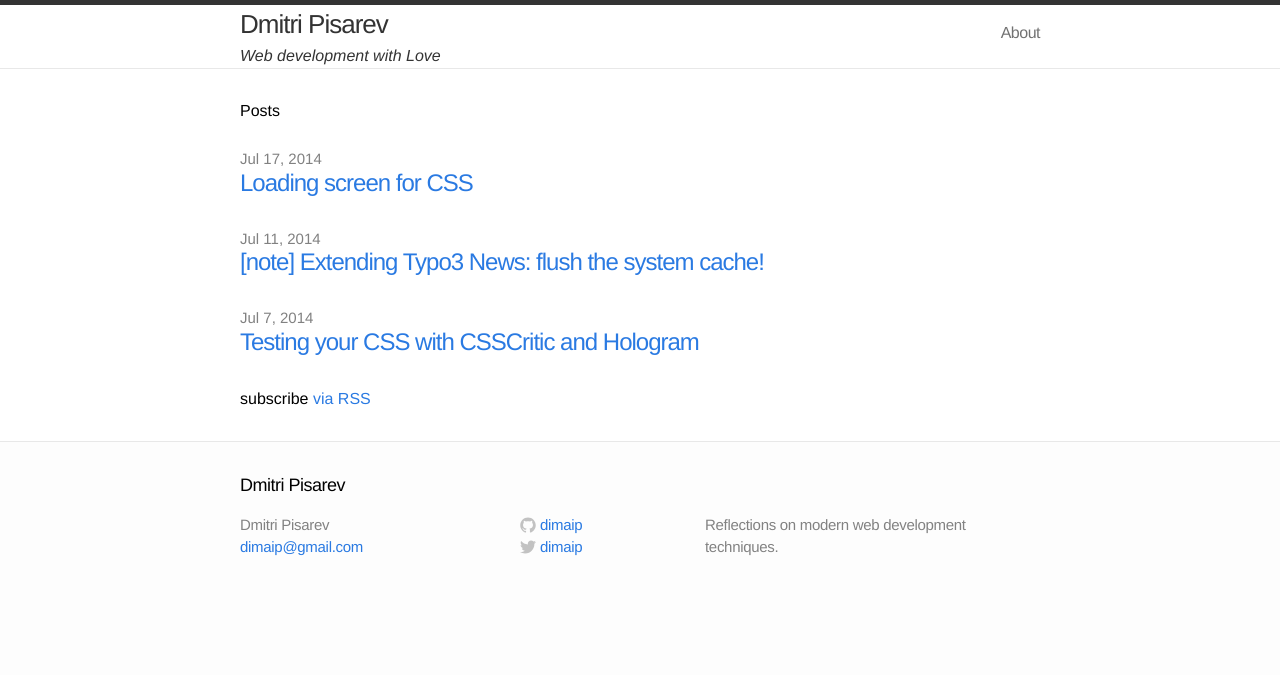
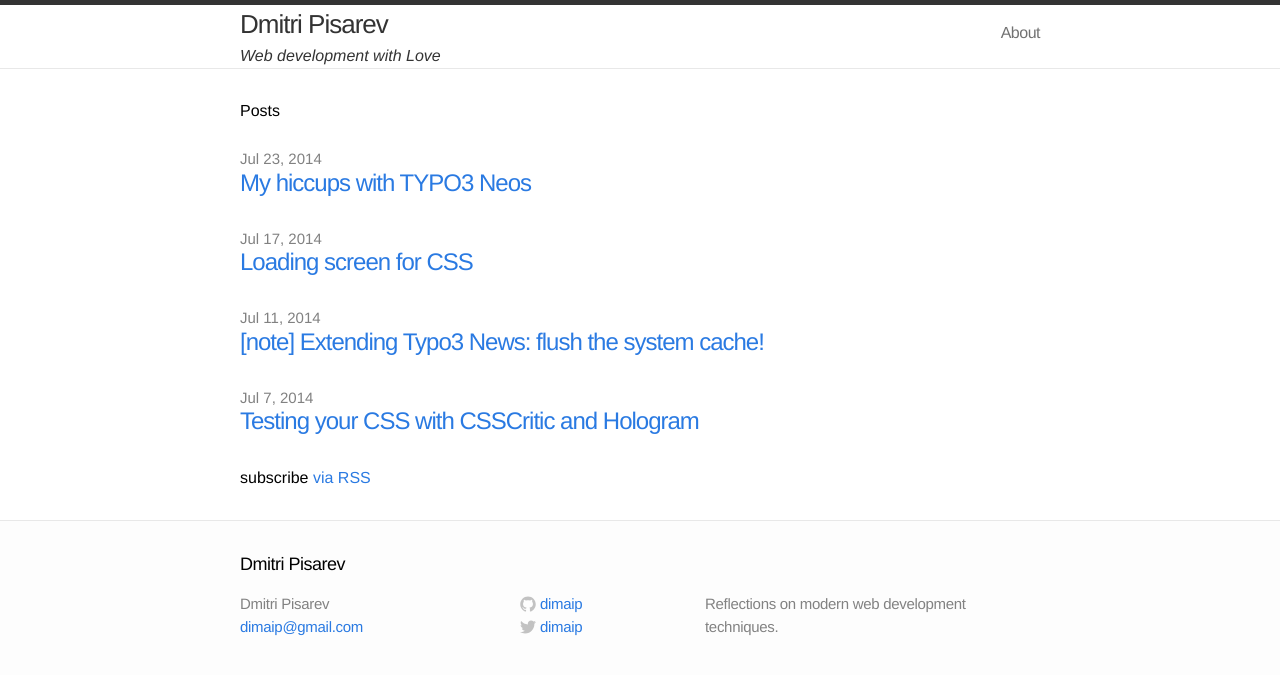
Before and after one commit to dimaip/dimaip.github.io, a Jekyll site: the page built from index.html, in a window 1280 px wide. Shown: the top 675 px of the page. Built offline with Jekyll 4.4.1, drawn with Linux system fonts in a browser that asks for light colours; a file with an impossible date is left out.

Commit message:
Update 2014-07-23-typo3-neos-hiccups.md

```diff
--- a/_posts/2014-07-23-typo3-neos-hiccups.md
+++ b/_posts/2014-07-23-typo3-neos-hiccups.md
@@ -1,7 +1,7 @@
 ---
 layout: post
 title: My hiccups with TYPO3 Neos
-date: {}
+date: 2014-07-23 12:13:32
 tags: neos typoscript
 comments: true
 published: true
```
